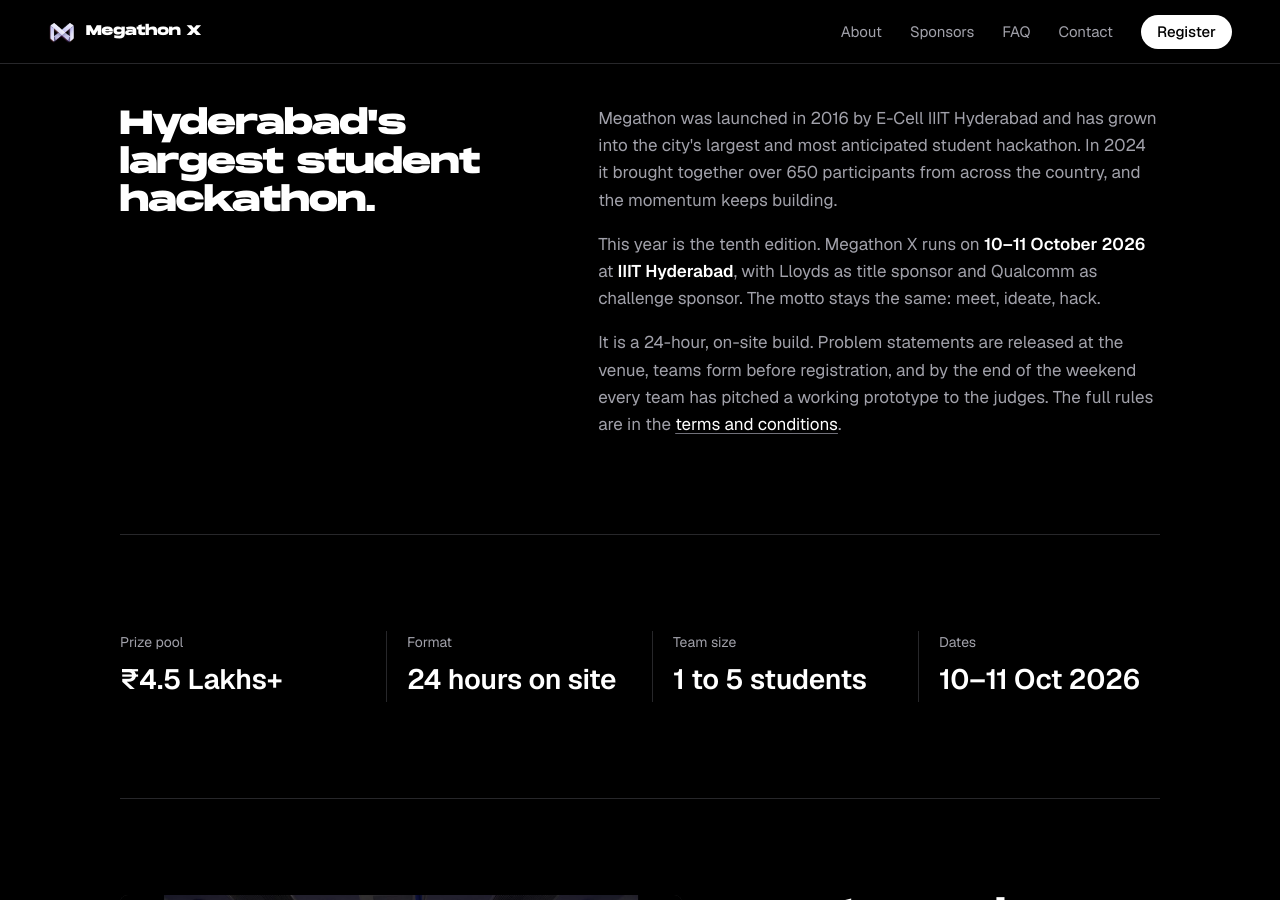
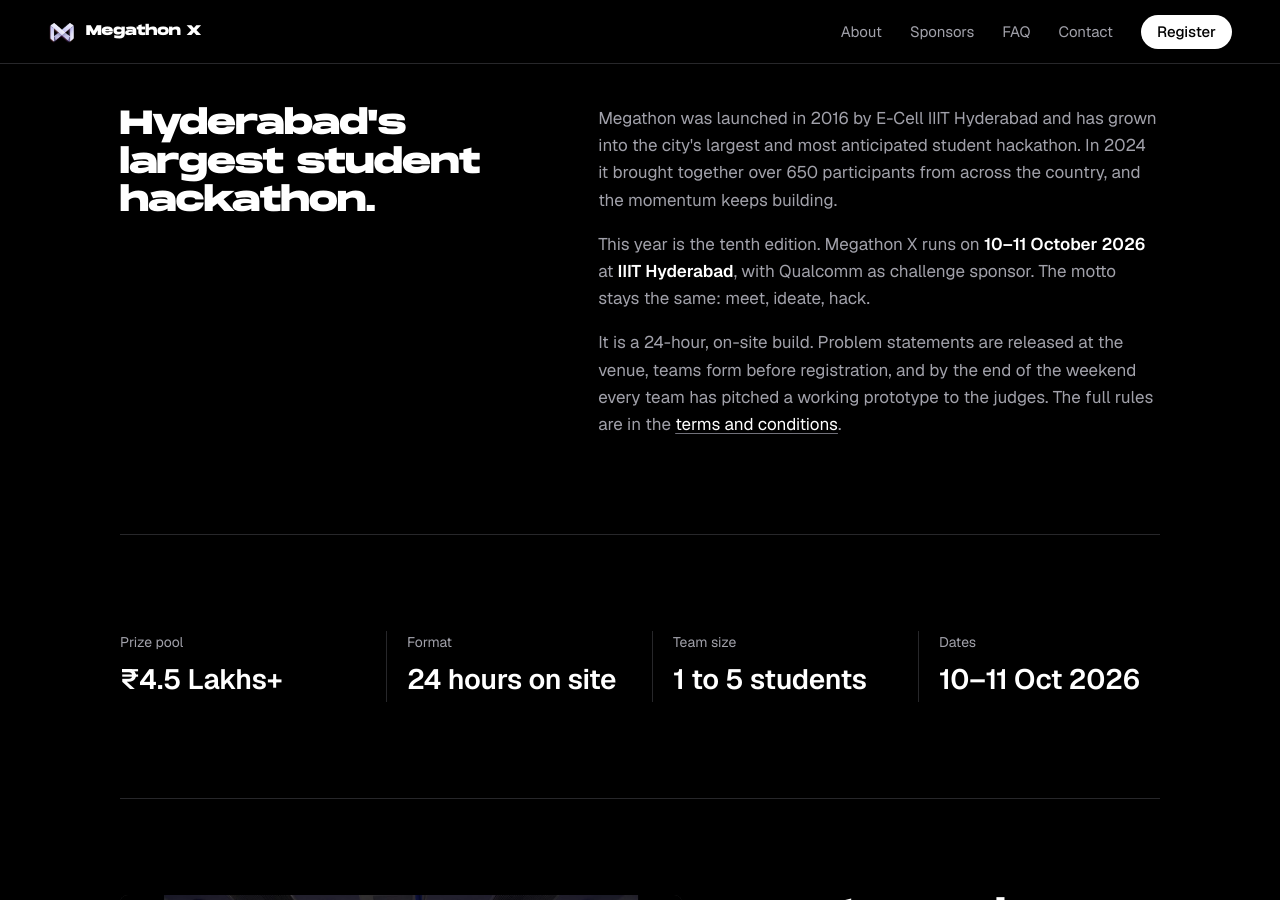
Before and after one commit to IIIT-ECell/megathon, a Jekyll site: the page built from index.html, in a window 1280 px wide and 900 px high, scrolled down 891 px. Built offline with Jekyll 4.4.1, drawn with Linux system fonts in a browser that asks for light colours.

Commit message:
feat: remove Lloyds as title sponsor
Drops the Lloyds tile from the sponsor wall and the two prose
mentions naming them title sponsor, on the homepage and in the
terms header. The sponsor wall now shows Qualcomm alone under
"Challenge Sponsor".

assets/images/sponsors/lloyds.svg and its SOURCES.md entry stay
in the repo in case the sponsorship returns.

Note: assets/docs/megathon-x-terms.pdf, linked from the terms
page, is unchanged and may still name Lloyds.

Co-Authored-By: Claude Opus 5 <noreply@anthropic.com>

```diff
--- a/_data/sponsors.yml
+++ b/_data/sponsors.yml
@@ -1,9 +1,4 @@
 main_page:
-  Title Sponsor:
-    # Official website logo is a placeholder until the event artwork arrives.
-    - name: Lloyds Bank
-      image: /assets/images/sponsors/lloyds.svg
-      url: https://www.lloydsbank.com/
   Challenge Sponsor:
     - name: Qualcomm
       image: /assets/images/sponsors/qualcomm.png
--- a/index.html
+++ b/index.html
@@ -8,7 +8,7 @@ title: Megathon X | 10–11 October 2026
         <h2>Hyderabad's largest student hackathon.</h2>
         <div class="section-body">
             <p>Megathon was launched in 2016 by E-Cell IIIT Hyderabad and has grown into the city's largest and most anticipated student hackathon. In 2024 it brought together over 650 participants from across the country, and the momentum keeps building.</p>
-            <p>This year is the tenth edition. Megathon X runs on <strong>10–11 October 2026</strong> at <strong>IIIT Hyderabad</strong>, with Lloyds as title sponsor and Qualcomm as challenge sponsor. The motto stays the same: meet, ideate, hack.</p>
+            <p>This year is the tenth edition. Megathon X runs on <strong>10–11 October 2026</strong> at <strong>IIIT Hyderabad</strong>, with Qualcomm as challenge sponsor. The motto stays the same: meet, ideate, hack.</p>
             <p>It is a 24-hour, on-site build. Problem statements are released at the venue, teams form before registration, and by the end of the weekend every team has pitched a working prototype to the judges. The full rules are in the <a href="{{ site.baseurl }}/terms/">terms and conditions</a>.</p>
         </div>
     </section>
--- a/terms.html
+++ b/terms.html
@@ -7,7 +7,7 @@ permalink: /terms/
     <header class="terms-header">
         <p class="terms-kicker">Megathon X: Singularity</p>
         <h1>Terms &amp; Conditions</h1>
-        <p>Organised by E-Cell, IIIT Hyderabad. Title sponsor Lloyds Bank, in association with Qualcomm. By registering you agree to everything below. <a href="{{ site.baseurl }}/assets/docs/megathon-x-terms.pdf">Download as PDF</a></p>
+        <p>Organised by E-Cell, IIIT Hyderabad, in association with Qualcomm. By registering you agree to everything below. <a href="{{ site.baseurl }}/assets/docs/megathon-x-terms.pdf">Download as PDF</a></p>
     </header>
 
     <nav class="terms-toc" aria-label="Sections">
```
